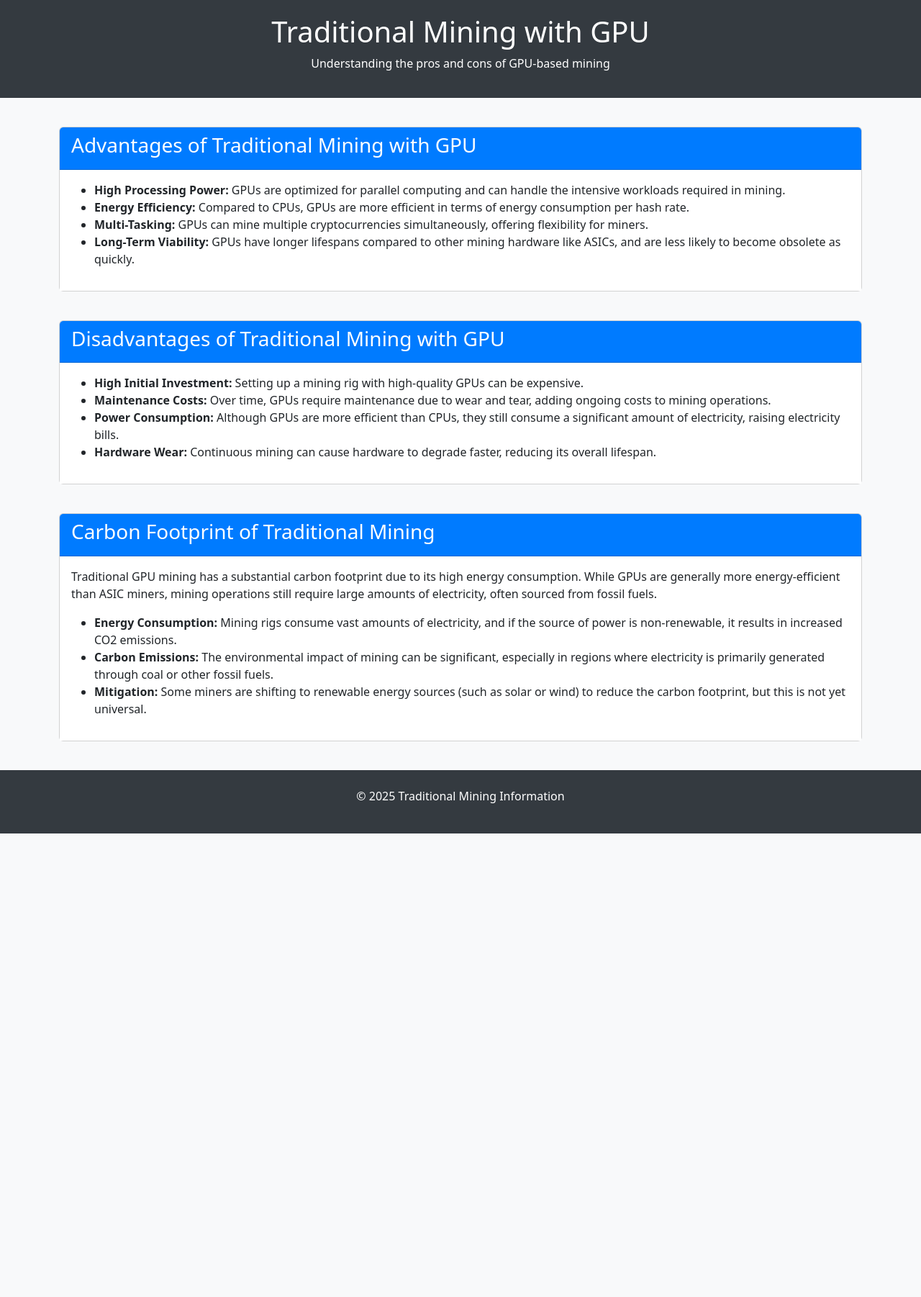
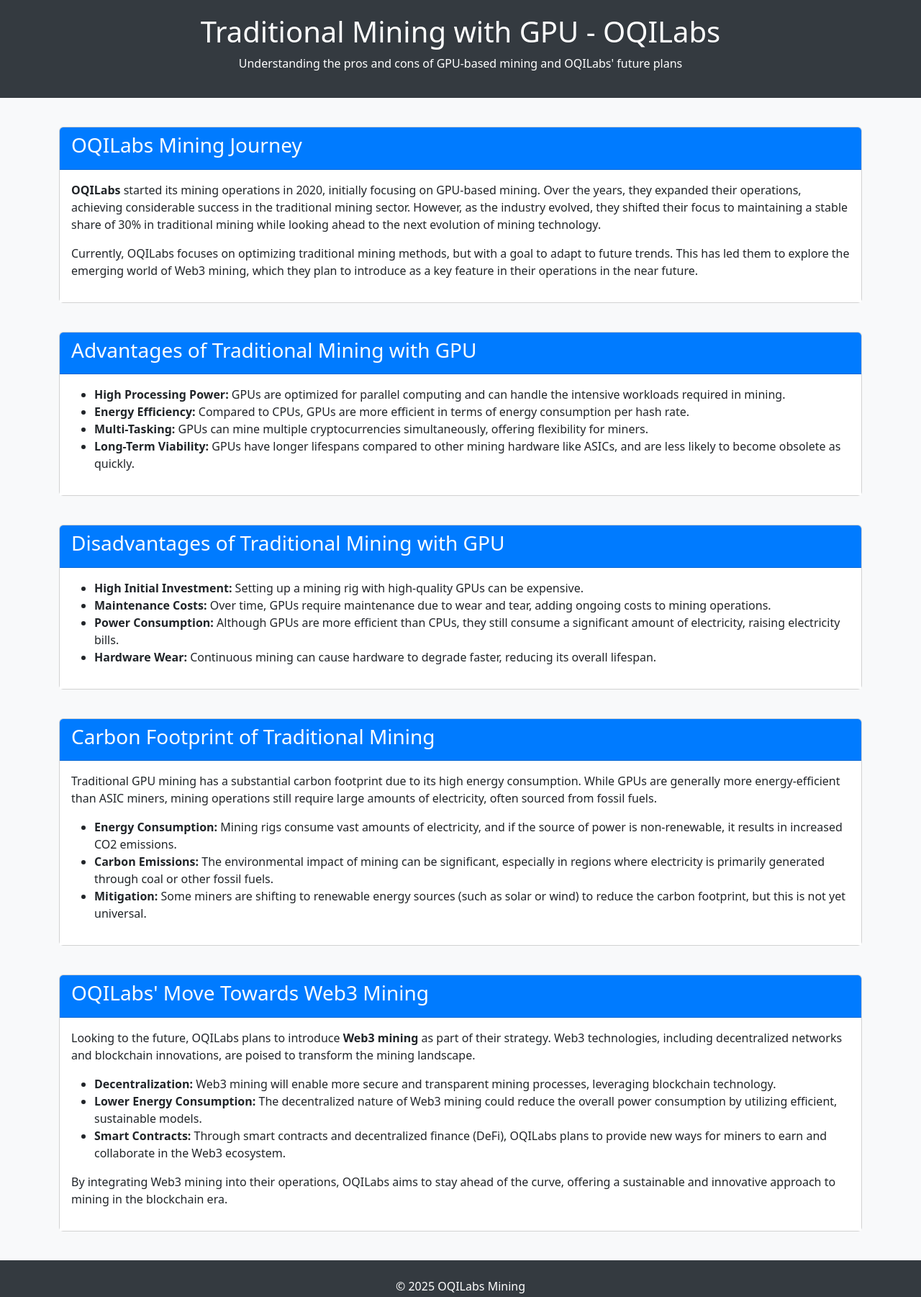
Before and after one commit to OQiLaBs/Traditional-Mining-Gpu, a plain HTML site: page index.html in a window 1280 px wide. Shown: the whole page at 72% size. Before the commit the page ends 1158 px from the top, so only its background shows below. Drawn offline with nearby package versions, Linux system fonts and the light colour scheme.

Commit message:
Update index.html
Update index.html

Signed-off-by: OQILabs <OQiLaBs@protonmail.com>

```diff
--- a/index.html
+++ b/index.html
@@ -3,7 +3,7 @@
 <head>
     <meta charset="UTF-8">
     <meta name="viewport" content="width=device-width, initial-scale=1.0">
-    <title>Traditional Mining with GPU</title>
+    <title>Traditional Mining with GPU - OQILabs</title>
     <link href="https://cdn.jsdelivr.net/npm/bootstrap@5.3.0-alpha1/dist/css/bootstrap.min.css" rel="stylesheet">
     <style>
         body {
@@ -30,11 +30,23 @@
 <body>
 
     <header class="header">
-        <h1>Traditional Mining with GPU</h1>
-        <p>Understanding the pros and cons of GPU-based mining</p>
+        <h1>Traditional Mining with GPU - OQILabs</h1>
+        <p>Understanding the pros and cons of GPU-based mining and OQILabs' future plans</p>
     </header>
 
     <div class="container">
+        <div class="section">
+            <div class="card">
+                <div class="card-header">
+                    <h3>OQILabs Mining Journey</h3>
+                </div>
+                <div class="card-body">
+                    <p><strong>OQILabs</strong> started its mining operations in 2020, initially focusing on GPU-based mining. Over the years, they expanded their operations, achieving considerable success in the traditional mining sector. However, as the industry evolved, they shifted their focus to maintaining a stable share of 30% in traditional mining while looking ahead to the next evolution of mining technology.</p>
+                    <p>Currently, OQILabs focuses on optimizing traditional mining methods, but with a goal to adapt to future trends. This has led them to explore the emerging world of Web3 mining, which they plan to introduce as a key feature in their operations in the near future.</p>
+                </div>
+            </div>
+        </div>
+
         <div class="section">
             <div class="card">
                 <div class="card-header">
@@ -82,10 +94,28 @@
                 </div>
             </div>
         </div>
+
+        <div class="section">
+            <div class="card">
+                <div class="card-header">
+                    <h3>OQILabs' Move Towards Web3 Mining</h3>
+                </div>
+                <div class="card-body">
+                    <p>Looking to the future, OQILabs plans to introduce <strong>Web3 mining</strong> as part of their strategy. Web3 technologies, including decentralized networks and blockchain innovations, are poised to transform the mining landscape.</p>
+                    <ul>
+                        <li><strong>Decentralization:</strong> Web3 mining will enable more secure and transparent mining processes, leveraging blockchain technology.</li>
+                        <li><strong>Lower Energy Consumption:</strong> The decentralized nature of Web3 mining could reduce the overall power consumption by utilizing efficient, sustainable models.</li>
+                        <li><strong>Smart Contracts:</strong> Through smart contracts and decentralized finance (DeFi), OQILabs plans to provide new ways for miners to earn and collaborate in the Web3 ecosystem.</li>
+                    </ul>
+                    <p>By integrating Web3 mining into their operations, OQILabs aims to stay ahead of the curve, offering a sustainable and innovative approach to mining in the blockchain era.</p>
+                </div>
+            </div>
+        </div>
+
     </div>
 
     <footer class="text-center py-4" style="background-color: #343a40; color: white;">
-        <p>&copy; 2025 Traditional Mining Information</p>
+        <p>&copy; 2025 OQILabs Mining</p>
     </footer>
 
     <script src="https://cdn.jsdelivr.net/npm/bootstrap@5.3.0-alpha1/dist/js/bootstrap.bundle.min.js"></script>
```
